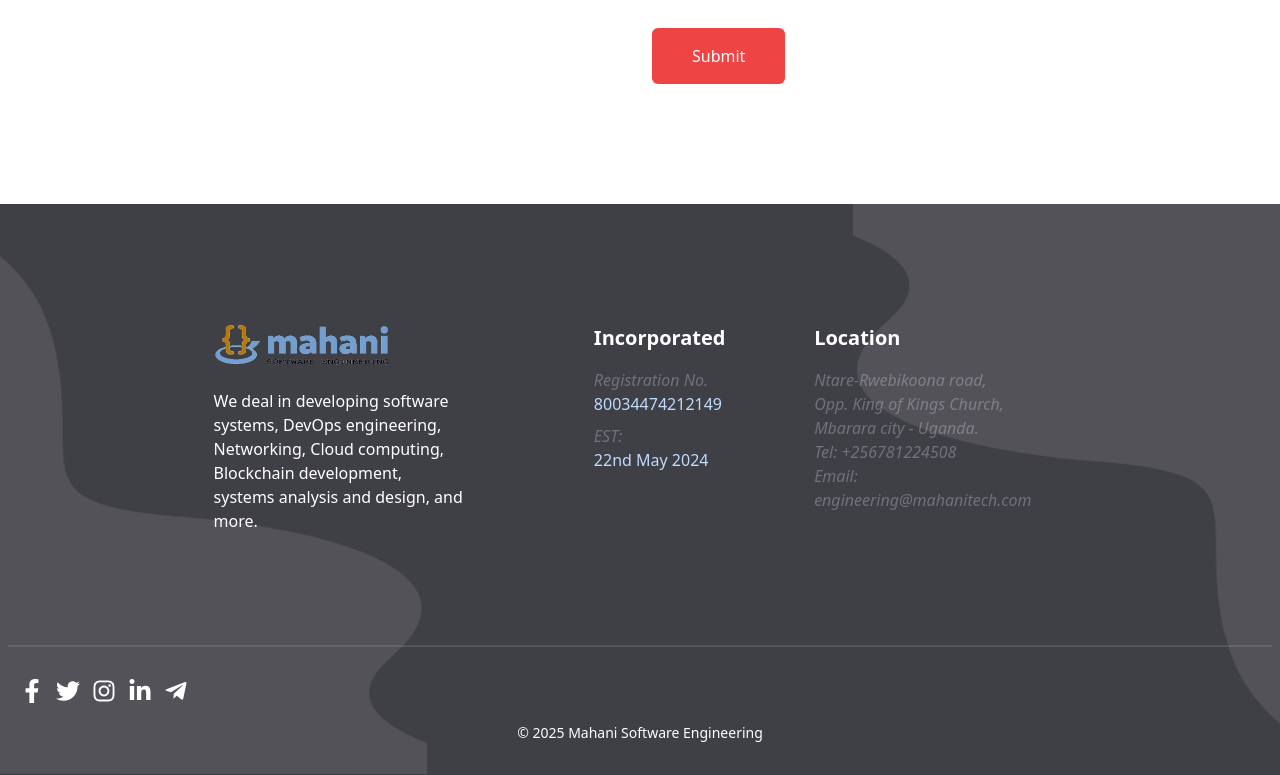
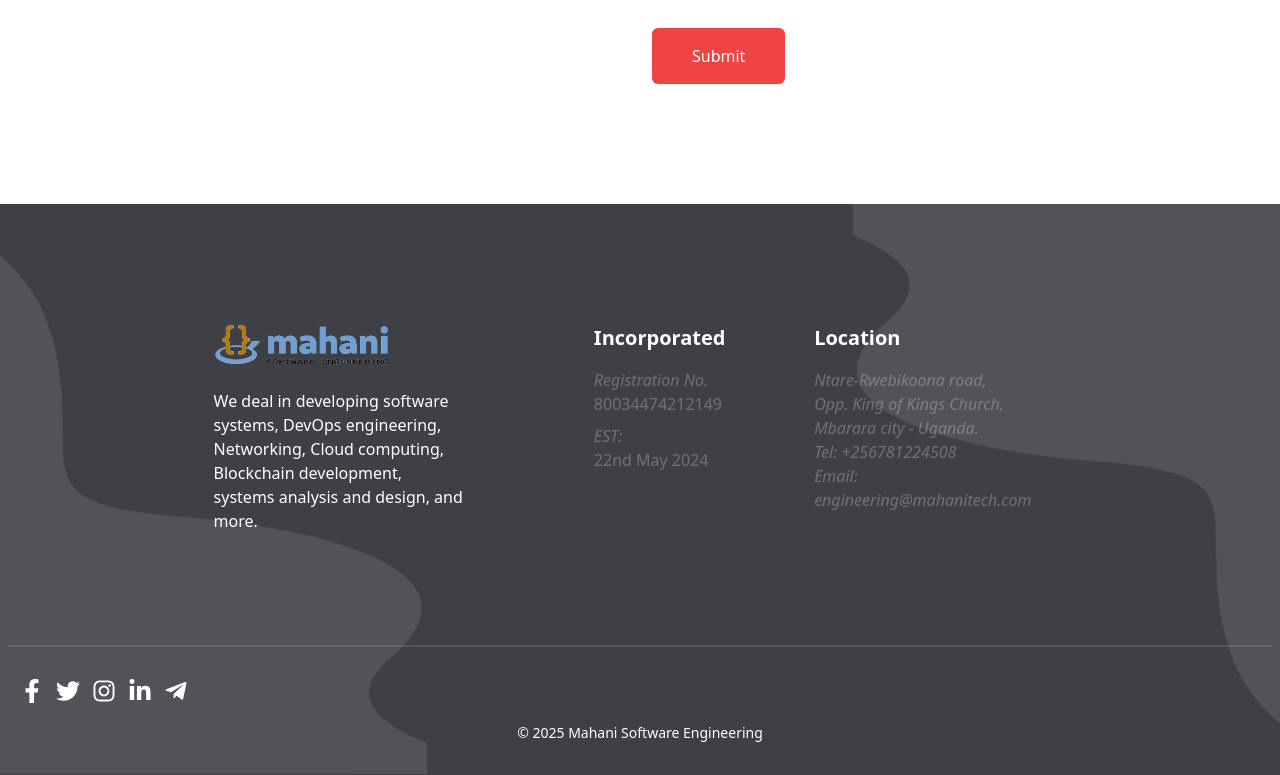
Before and after one commit to mahani-software/mahani-website-react, a React (Create React App) app: page / in a window 1280 px wide. Shown: the part 2409-3184 px from the top of the page. Built offline with nearby package versions, Linux system fonts and the light colour scheme.

Commit message:
Add company details in the footer

```diff
--- a/src/components/footer.js
+++ b/src/components/footer.js
@@ -38,10 +38,10 @@ const Footer = () => {
                             <h2 className="text-xl font-semibold text-white mb-4">Incorporated</h2>
                             <ul>
                                 <li className="text-zinc-500 italic">Registration No.</li>
-                                <li className="text-blue-200">80034474212149</li>
+                                <li className="text-zinc-500">80034474212149</li>
                                 <li className="h-2 w-full"> </li>
                                 <li className="text-zinc-500 italic">EST: </li>
-                                <li className="text-blue-200">22nd May 2024</li>
+                                <li className="text-zinc-500">22nd May 2024</li>
                             </ul>
                         </div>
 
```
